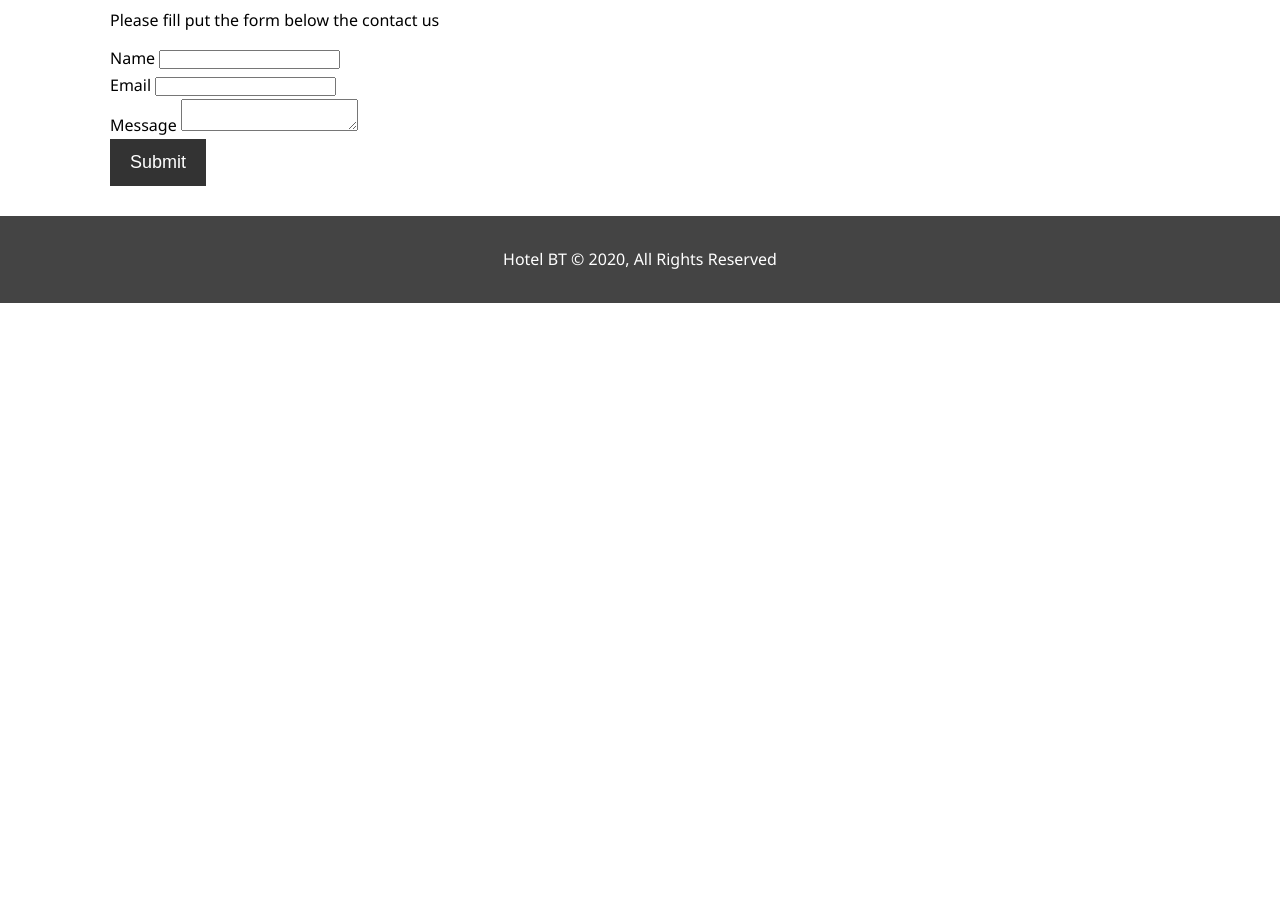
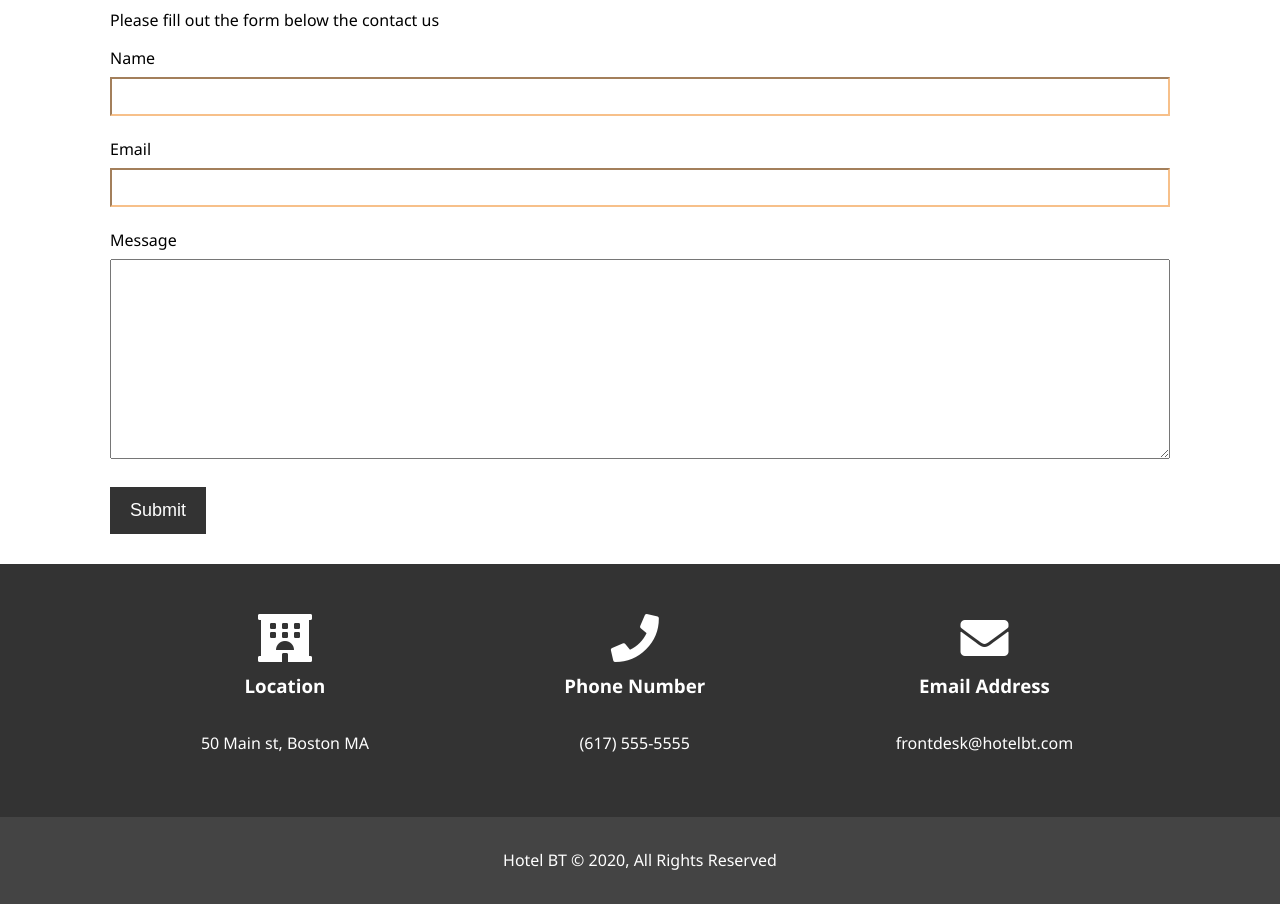
Before and after one commit to Chupacabra44/hotel_website, a plain HTML site: page contact.html in a window 1280 px wide. Shown: the part 147-1051 px from the top of the page. Before the commit the page ends 800 px from the top, so only its background shows below. Drawn offline with Linux system fonts and the light colour scheme.

Commit message:
Finished Contact page

```diff
--- a/contact.html
+++ b/contact.html
@@ -29,7 +29,7 @@
   <section id="contact-form" class="py-3">
     <div class="container">
       <h1 class="l-heading"><span class="text-primary">Contact</span> Us</h1>
-      <p>Please fill put the form below the contact us</p>
+      <p>Please fill out the form below the contact us</p>
       <form action="process.php">
         <div class="form-group">
           <label for="name">Name</label>
@@ -49,6 +49,26 @@
     </div>
   </section>
 
+  <section id="contact-info" class="bg-dark">
+    <div class="container">
+      <div class="box">
+        <i class="fas fa-hotel fa-3x"></i> <!-- fa-3x je klasa za povecavanje ikone -->
+        <h3>Location</h3>
+        <p>50 Main st, Boston MA</p>
+      </div>
+      <div class="box">
+        <i class="fas fa-phone fa-3x"></i>
+        <h3>Phone Number</h3>
+        <p>(617) 555-5555</p>
+      </div>
+      <div class="box">
+        <i class="fas fa-envelope fa-3x"></i>
+        <h3>Email Address</h3>
+        <p>frontdesk@hotelbt.com</p>
+      </div>
+    </div>
+  </section>
+
   <footer id="main-footer">
     <p>Hotel BT &copy; 2020, All Rights Reserved</p>
   </footer>
--- a/css/style.css
+++ b/css/style.css
@@ -262,6 +262,34 @@ p {
   text-align: justify;
 }
 
+/* Contact Form */
+
+#contact-form .form-group {
+  margin-bottom: 20px;
+}
+
+#contact-form label {
+  display: block;
+  margin-bottom: 5px;
+}
+
+#contact-form input,
+#contact-form textarea {
+  width: 100%;
+  padding: 10px;
+  border: 1 px solid #ddd;
+}
+
+#contact-form textarea {
+  height: 200px;
+}
+
+#contact-form input,
+#contact-form textarea:focus {
+  outline: none;
+  border-color: #f7c08a;
+}
+
 /* Footer */
 
 #main-footer {
```
